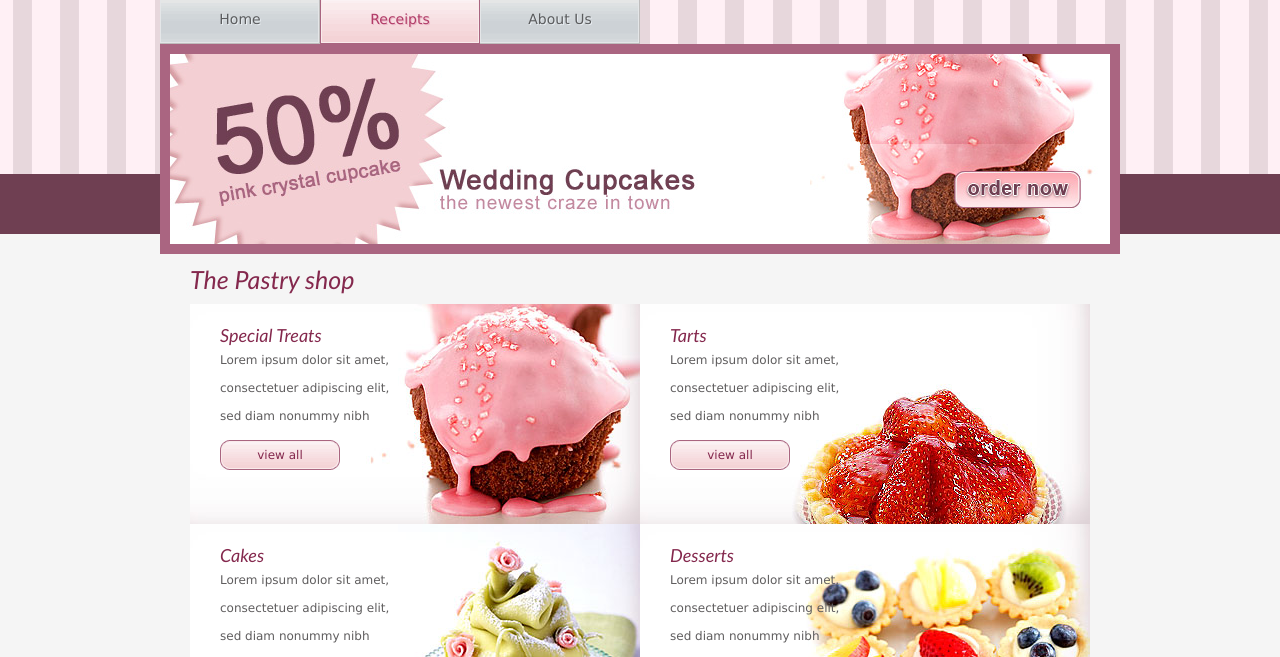
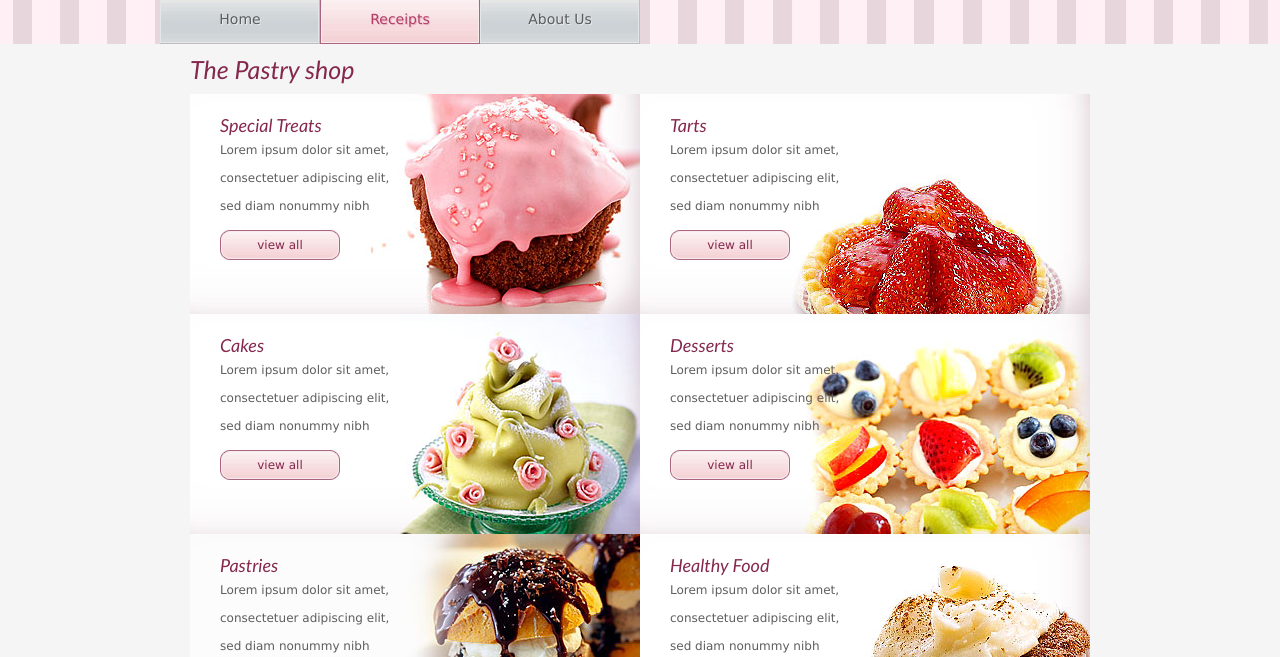
Before and after one commit to itmykolaiv/italian_receipts, a plain HTML site: page template/cake-delights/product.html in a window 1280 px wide. Shown: the part 116-773 px from the top of the page. Drawn offline with Linux system fonts and the light colour scheme.

Commit message:
product.html

```diff
--- a/template/cake-delights/product.html
+++ b/template/cake-delights/product.html
@@ -26,7 +26,7 @@
       <li class="current"><a href="product.html">Receipts</a></li>
       <li><a href="about.html">About us</a></li>
     </ul>
-    <div class="section"> <a href="#"><img src="images/wedding-cupcakes-small.jpg" alt=""></a> </div>
+
   </div>
 </div>
 <div id="content">
```
